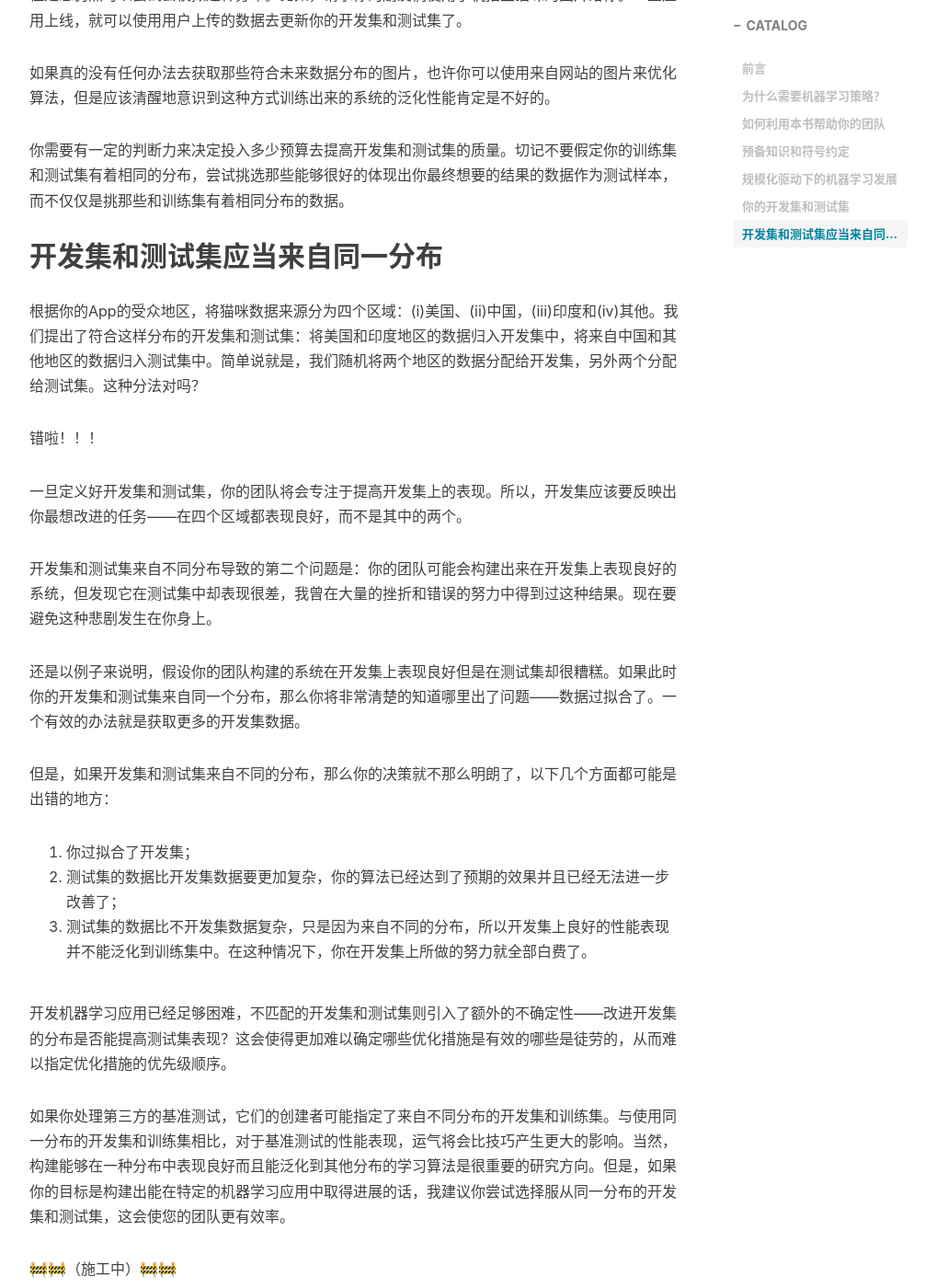
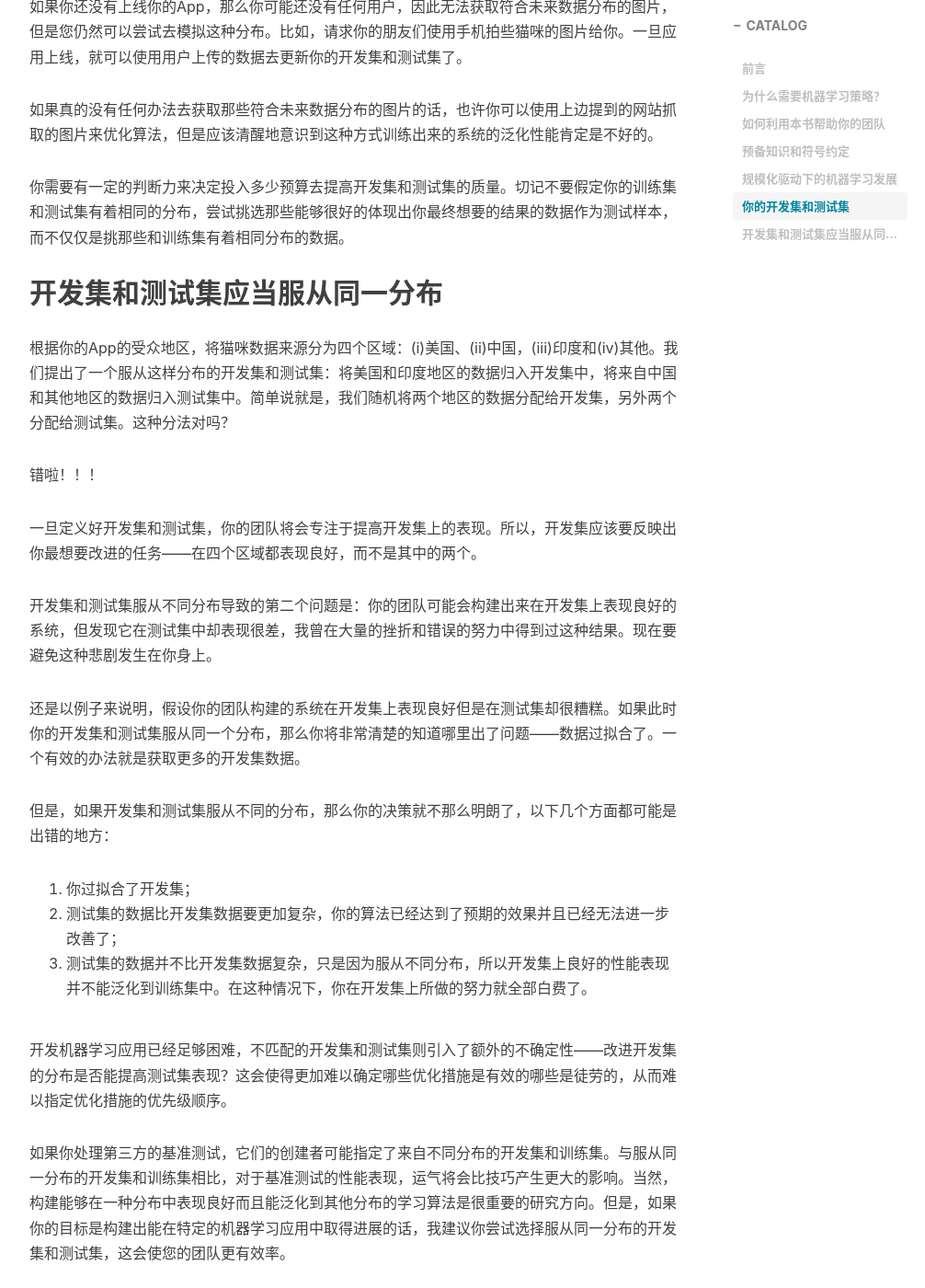
Before and after one commit to AlbertHG/alberthg.github.io, a Jekyll site: the page built from _posts/2018-04-22-machine-learning-yearning.md, in a window 1280 px wide and 1400 px high, scrolled down 6510 px. Shown: the whole window at 92% size, without its empty margins (233-1239 px from the left). Built offline with Jekyll 4.4.1, drawn with Linux system fonts in a browser that asks for light colours; nearby versions of some CDN libraries; formulas are drawn with MathJax 3; comment, search, counter and statistics services are not loaded; some of the changed text lies outside the part shown.

Commit message:
update mlYearning 5-6

```diff
--- a/_posts/2018-04-22-machine-learning-yearning.md
+++ b/_posts/2018-04-22-machine-learning-yearning.md
@@ -87,7 +87,7 @@ tags:
 
 在这里，所谓的小型神经网络指的是该网络只有少数的隐藏单元/层/参数。最后，逐渐增大你网络的规模，网络的性能表现也会同步提高[备注1]。
 
-*[备注1]:该图显示了神经网络(NNs)在小数据集上也能做的很好，这个效果与神经网络(NNs)在大型数据集上表现出的良好效果并不一致。在小型数据集中，更多的取决于如何对特征进行手工设计，传统算法可能表现的更好也可能表现更差。比如，你有20个训练样本，那么是否使用Logistics回归或者神经网络可能无关紧要，对特征的手工设计比选择何种学习算法会对性能表现产生更大的影响。但是如果你有100万的训练样本，使用神经网络将会是一个明智的选择。
+* [备注1]:该图显示了神经网络(NNs)在小数据集上也能做的很好，这个效果与神经网络(NNs)在大型数据集上表现出的良好效果并不一致。在小型数据集中，更多的取决于如何对特征进行手工设计，传统算法可能表现的更好也可能表现更差。比如，你有20个训练样本，那么是否使用Logistics回归或者神经网络可能无关紧要，对特征的手工设计比选择何种学习算法会对性能表现产生更大的影响。但是如果你有100万的训练样本，使用神经网络将会是一个明智的选择。
 
 ![](https://raw.githubusercontent.com/AlbertHG/alberthg.github.io/master/makedown_img/20180422mlyearning/3.png)
 
@@ -112,8 +112,8 @@ tags:
 我们通常定义：
 
 - 训练集：对算法或者模型进行训练所使用的数据集；
-- 开发集：用于调整参数，选择特征和做出其他算法相关决定使用的数据集，又称作“交叉验证集”；
-- 测试集：只用来评估算法性能的数据集，而不会对使用何种算法或者参数做出决策。
+- 开发集：用于调整参数，选择特征和做出其他算法相关决定的数据集，又称作“交叉验证集”；
+- 测试集：只用来评估算法性能而不会对使用何种算法或者参数做出决策的数据集。
 
 一旦定义好了开发集和测试集之后，你的团队将会尝试很多新的想法，例如，设置不同的学习算法参数来看一下哪种效果最佳。总之，开发集和测试集的使用可以让你的团队对算法调优进行快速迭代。
 
@@ -127,31 +127,31 @@ tags:
 
 如果你还没有上线你的App，那么你可能还没有任何用户，因此无法获取符合未来数据分布的图片，但是您仍然可以尝试去模拟这种分布。比如，请求你的朋友们使用手机拍些猫咪的图片给你。一旦应用上线，就可以使用用户上传的数据去更新你的开发集和测试集了。
 
-如果真的没有任何办法去获取那些符合未来数据分布的图片，也许你可以使用来自网站的图片来优化算法，但是应该清醒地意识到这种方式训练出来的系统的泛化性能肯定是不好的。
+如果真的没有任何办法去获取那些符合未来数据分布的图片的话，也许你可以使用上边提到的网站抓取的图片来优化算法，但是应该清醒地意识到这种方式训练出来的系统的泛化性能肯定是不好的。
 
 你需要有一定的判断力来决定投入多少预算去提高开发集和测试集的质量。切记不要假定你的训练集和测试集有着相同的分布，尝试挑选那些能够很好的体现出你最终想要的结果的数据作为测试样本，而不仅仅是挑那些和训练集有着相同分布的数据。
 
 
-## 开发集和测试集应当来自同一分布
+## 开发集和测试集应当服从同一分布
 
-根据你的App的受众地区，将猫咪数据来源分为四个区域：(i)美国、(ii)中国，(iii)印度和(iv)其他。我们提出了符合这样分布的开发集和测试集：将美国和印度地区的数据归入开发集中，将来自中国和其他地区的数据归入测试集中。简单说就是，我们随机将两个地区的数据分配给开发集，另外两个分配给测试集。这种分法对吗？
+根据你的App的受众地区，将猫咪数据来源分为四个区域：(i)美国、(ii)中国，(iii)印度和(iv)其他。我们提出了一个服从这样分布的开发集和测试集：将美国和印度地区的数据归入开发集中，将来自中国和其他地区的数据归入测试集中。简单说就是，我们随机将两个地区的数据分配给开发集，另外两个分配给测试集。这种分法对吗？
 
 错啦！！！
 
-一旦定义好开发集和测试集，你的团队将会专注于提高开发集上的表现。所以，开发集应该要反映出你最想改进的任务——在四个区域都表现良好，而不是其中的两个。
+一旦定义好开发集和测试集，你的团队将会专注于提高开发集上的表现。所以，开发集应该要反映出你最想要改进的任务——在四个区域都表现良好，而不是其中的两个。
 
-开发集和测试集来自不同分布导致的第二个问题是：你的团队可能会构建出来在开发集上表现良好的系统，但发现它在测试集中却表现很差，我曾在大量的挫折和错误的努力中得到过这种结果。现在要避免这种悲剧发生在你身上。
+开发集和测试集服从不同分布导致的第二个问题是：你的团队可能会构建出来在开发集上表现良好的系统，但发现它在测试集中却表现很差，我曾在大量的挫折和错误的努力中得到过这种结果。现在要避免这种悲剧发生在你身上。
 
-还是以例子来说明，假设你的团队构建的系统在开发集上表现良好但是在测试集却很糟糕。如果此时你的开发集和测试集来自同一个分布，那么你将非常清楚的知道哪里出了问题——数据过拟合了。一个有效的办法就是获取更多的开发集数据。
+还是以例子来说明，假设你的团队构建的系统在开发集上表现良好但是在测试集却很糟糕。如果此时你的开发集和测试集服从同一个分布，那么你将非常清楚的知道哪里出了问题——数据过拟合了。一个有效的办法就是获取更多的开发集数据。
 
-但是，如果开发集和测试集来自不同的分布，那么你的决策就不那么明朗了，以下几个方面都可能是出错的地方：
+但是，如果开发集和测试集服从不同的分布，那么你的决策就不那么明朗了，以下几个方面都可能是出错的地方：
 
 1. 你过拟合了开发集；
 2. 测试集的数据比开发集数据要更加复杂，你的算法已经达到了预期的效果并且已经无法进一步改善了；
-3. 测试集的数据比不开发集数据复杂，只是因为来自不同的分布，所以开发集上良好的性能表现并不能泛化到训练集中。在这种情况下，你在开发集上所做的努力就全部白费了。
+3. 测试集的数据并不比开发集数据复杂，只是因为服从不同分布，所以开发集上良好的性能表现并不能泛化到训练集中。在这种情况下，你在开发集上所做的努力就全部白费了。
 
 开发机器学习应用已经足够困难，不匹配的开发集和测试集则引入了额外的不确定性——改进开发集的分布是否能提高测试集表现？这会使得更加难以确定哪些优化措施是有效的哪些是徒劳的，从而难以指定优化措施的优先级顺序。
 
-如果你处理第三方的基准测试，它们的创建者可能指定了来自不同分布的开发集和训练集。与使用同一分布的开发集和训练集相比，对于基准测试的性能表现，运气将会比技巧产生更大的影响。当然，构建能够在一种分布中表现良好而且能泛化到其他分布的学习算法是很重要的研究方向。但是，如果你的目标是构建出能在特定的机器学习应用中取得进展的话，我建议你尝试选择服从同一分布的开发集和测试集，这会使您的团队更有效率。
+如果你处理第三方的基准测试，它们的创建者可能指定了来自不同分布的开发集和训练集。与服从同一分布的开发集和训练集相比，对于基准测试的性能表现，运气将会比技巧产生更大的影响。当然，构建能够在一种分布中表现良好而且能泛化到其他分布的学习算法是很重要的研究方向。但是，如果你的目标是构建出能在特定的机器学习应用中取得进展的话，我建议你尝试选择服从同一分布的开发集和测试集，这会使您的团队更有效率。
 
 🚧🚧（施工中）🚧🚧
```
